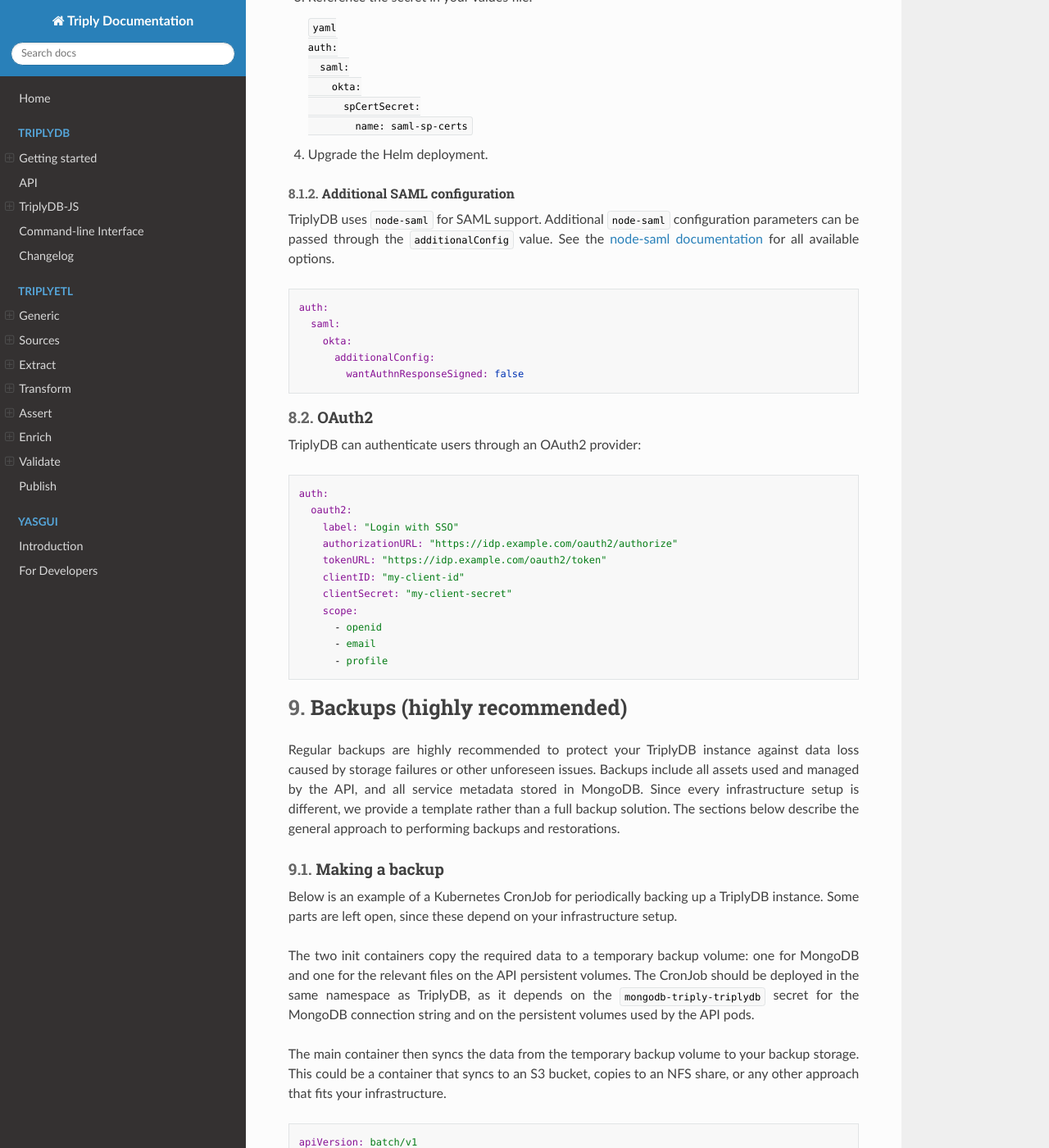
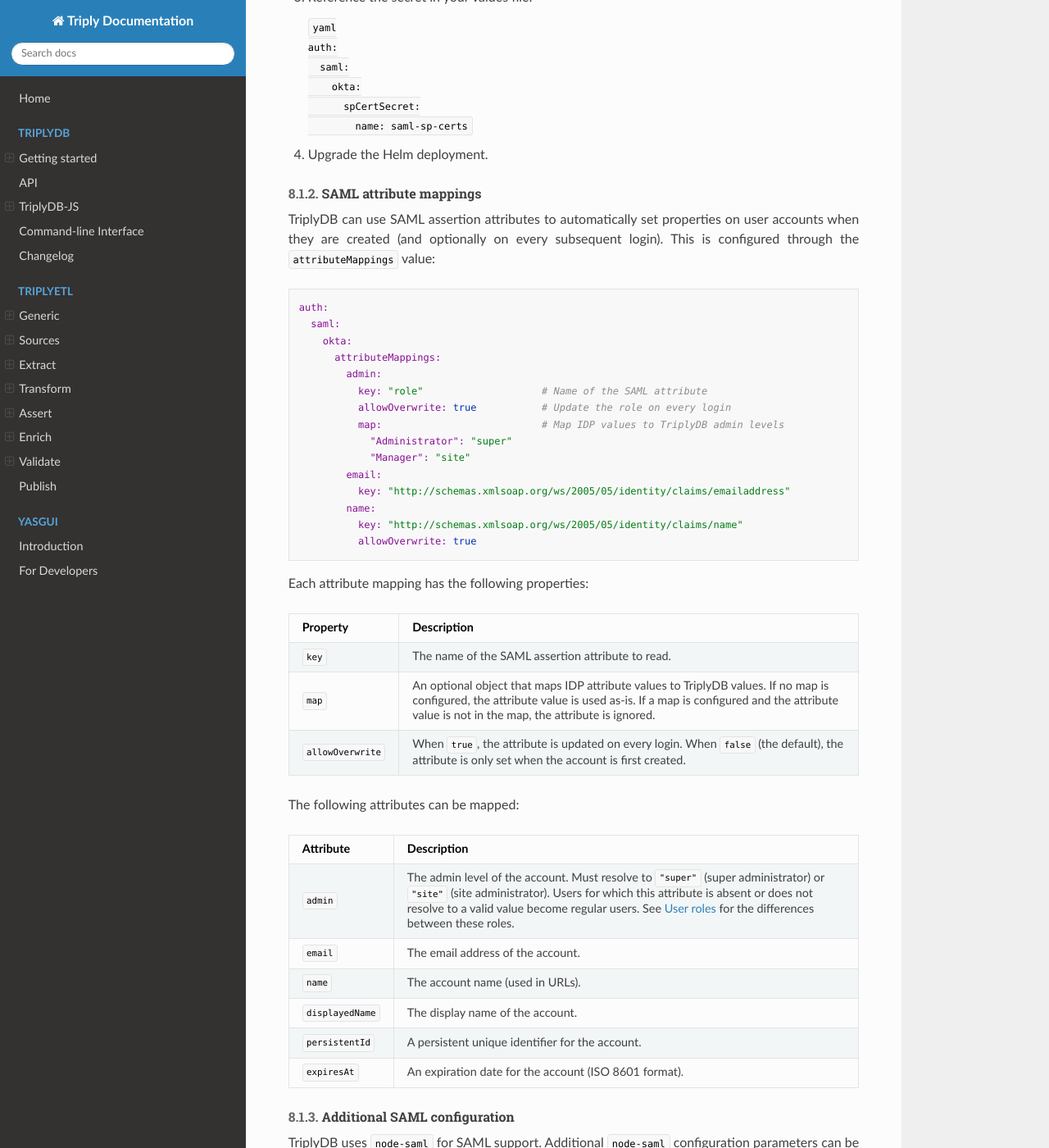
Before and after one commit to TriplyDB/Documentation, an MkDocs documentation site: the page built from docs/triply-db-on-premise/index.md, in a window 1280 px wide and 1400 px high, scrolled down 10025 px. Shown: the whole window at 82% size. Built offline with MkDocs 1.6.1, drawn with Linux system fonts in a browser that asks for light colours.

Commit message:
Added documentation on optional SAML attributes

````diff
--- a/docs/triply-db-on-premise/index.md
+++ b/docs/triply-db-on-premise/index.md
@@ -429,6 +429,47 @@
 
 4. Upgrade the Helm deployment.
 
+#### SAML attribute mappings
+
+TriplyDB can use SAML assertion attributes to automatically set properties on user accounts when they are created (and optionally on every subsequent login). This is configured through the `attributeMappings` value:
+
+```yaml
+auth:
+  saml:
+    okta:
+      attributeMappings:
+        admin:
+          key: "role"                    # Name of the SAML attribute
+          allowOverwrite: true           # Update the role on every login
+          map:                           # Map IDP values to TriplyDB admin levels
+            "Administrator": "super"
+            "Manager": "site"
+        email:
+          key: "http://schemas.xmlsoap.org/ws/2005/05/identity/claims/emailaddress"
+        name:
+          key: "http://schemas.xmlsoap.org/ws/2005/05/identity/claims/name"
+          allowOverwrite: true
+```
+
+Each attribute mapping has the following properties:
+
+| Property | Description |
+| :---- | :---- |
+| `key` | The name of the SAML assertion attribute to read. |
+| `map` | An optional object that maps IDP attribute values to TriplyDB values. If no map is configured, the attribute value is used as-is. If a map is configured and the attribute value is not in the map, the attribute is ignored. |
+| `allowOverwrite` | When `true`, the attribute is updated on every login. When `false` (the default), the attribute is only set when the account is first created. |
+
+The following attributes can be mapped:
+
+| Attribute | Description |
+| :---- | :---- |
+| `admin` | The admin level of the account. Must resolve to `"super"` (super administrator) or `"site"` (site administrator). Users for which this attribute is absent or does not resolve to a valid value become regular users. See [User roles](#user-roles) for the differences between these roles. |
+| `email` | The email address of the account. |
+| `name` | The account name (used in URLs). |
+| `displayedName` | The display name of the account. |
+| `persistentId` | A persistent unique identifier for the account. |
+| `expiresAt` | An expiration date for the account (ISO 8601 format). |
+
 #### Additional SAML configuration
 
 TriplyDB uses `node-saml` for SAML support. Additional `node-saml` configuration parameters can be passed through the `additionalConfig` value. See the [node-saml documentation](https://github.com/node-saml/node-saml?tab=readme-ov-file#config-parameter-details) for all available options.
````
